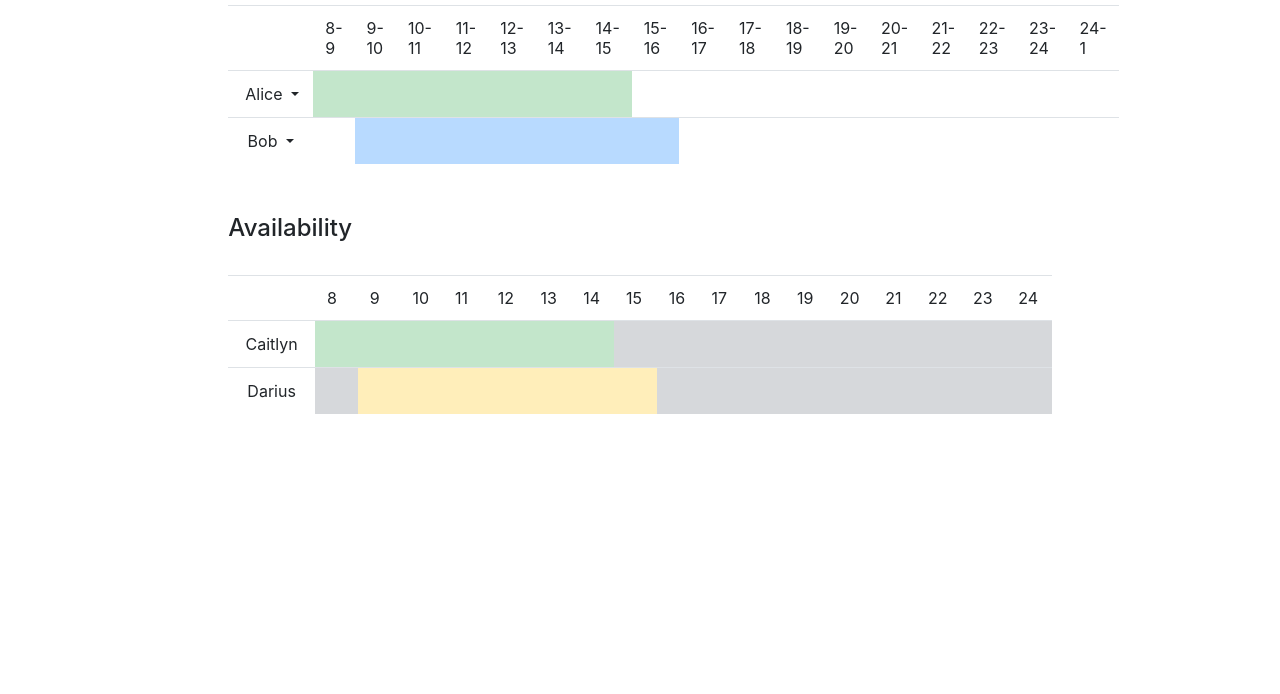
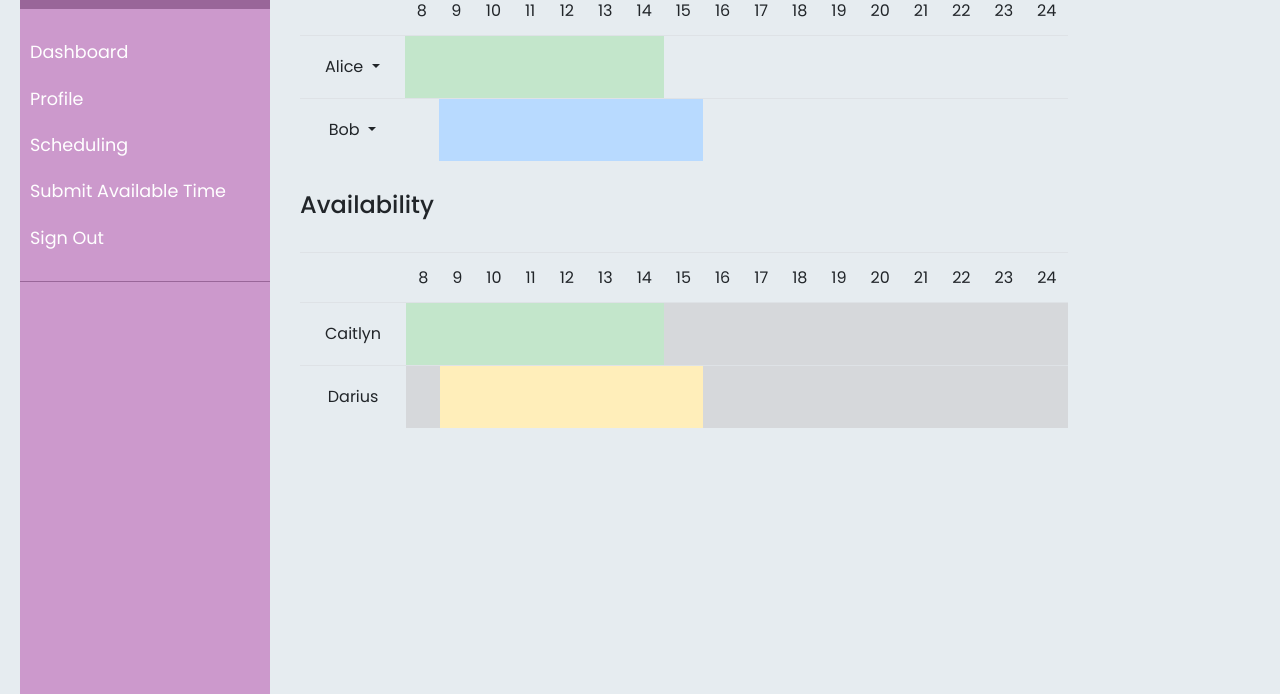
Before and after one commit to yqfangs/Time-To-Work, a plain HTML site: page Scheduling.html in a window 1280 px wide. Shown: the part 106-800 px from the top of the page. Drawn offline with nearby package versions, Linux system fonts and the light colour scheme.

Commit message:
add sidebar to schedul page

```diff
--- a/Scheduling.html
+++ b/Scheduling.html
@@ -6,35 +6,64 @@
 
     <link rel="stylesheet" href="https://stackpath.bootstrapcdn.com/bootstrap/4.3.1/css/bootstrap.min.css" integrity="sha384-ggOyR0iXCbMQv3Xipma34MD+dH/1fQ784/j6cY/iJTQUOhcWr7x9JvoRxT2MZw1T" crossorigin="anonymous">
     <link rel="stylesheet" type="text/css" href="Scheduling_style.css">
+    <link rel="stylesheet" type="text/css" href="sidebar.css">
   </head>
   <body>
+    <div class="wrapper">
 
-    <div class="container col-8">
+      <!-- sidebar -->
+      <nav id="sidebar">
+        <div class="sidebar-header">
+          <h3>TimeToWork Sidebar</h3>
+        </div>
+
+        <ul class="list-unstyled components">
+            <li>
+              <a href="dashboard.html">Dashboard</a>
+            </li>
+            <li>
+              <a href="profile.html">Profile</a>
+            </li>
+            <li>
+              <a href="Scheduling.html">Scheduling</a>
+            </li>
+            <li>
+              <a href="TimeAvail.html">Submit Available Time</a>
+            </li>
+            <li>
+              <a href="index.html">Sign Out</a>
+            </li>
+          </ul>
+      </nav>
+
+      <!-- Content -->
+      <div id="content">
+        <div class="shcedulebox" class="container col-8">
           <h4>Monday Schedule</h4>
           <br>
           <table class="table" id="scheduleTable">
             <tr>
               <td></td>
-          <td>8-9</td>
-          <td>9-10</td>
-          <td>10-11</td>
-          <td>11-12</td>
-          <td>12-13</td>
-          <td>13-14</td>
-          <td>14-15</td>
-          <td>15-16</td>
-          <td>16-17</td>
-          <td>17-18</td>
-          <td>18-19</td>
-          <td>19-20</td>
-          <td>20-21</td>
-          <td>21-22</td>
-          <td>22-23</td>
-          <td>23-24</td>
-          <td>24-1</td>
+              <td>8</td>
+              <td>9</td>
+              <td>10</td>
+              <td>11</td>
+              <td>12</td>
+              <td>13</td>
+              <td>14</td>
+              <td>15</td>
+              <td>16</td>
+              <td>17</td>
+              <td>18</td>
+              <td>19</td>
+              <td>20</td>
+              <td>21</td>
+              <td>22</td>
+              <td>23</td>
+              <td>24</td>
             </tr>
             <tr id="AliceShiftRow">
-          <td style="padding: 4px; max-width: 85px;" >
+              <td class="padandmax" >
                 <div class="dropdown">
                   <button class="btn btn-default btn-block dropdown-toggle" type="button" data-toggle="dropdown">
                     Alice
@@ -72,7 +101,7 @@
               <td></td>
             </tr>
             <tr id="BobShiftRow">
-          <td style="padding: 4px; max-width: 85px;">
+              <td class="padandmax">
                 <div class="dropdown">
                   <button class="btn btn-default btn-block dropdown-toggle" type="button" data-toggle="dropdown">
                     Bob
@@ -109,8 +138,9 @@
               <td></td>
               <td></td>
             </tr>
+
             <tr class="d-none" id="CaitlynShiftRow">
-          <td style="padding: 4px; max-width: 85px;" >
+              <td class="padandmax" >
                 <div class="dropdown">
                   <button class="btn btn-default btn-block dropdown-toggle" type="button" data-toggle="dropdown">
                     Caitlyn
@@ -148,7 +178,7 @@
               <td></td>
             </tr>
             <tr class="d-none" id="DariusShiftRow">
-          <td style="padding: 4px; max-width: 85px;">
+              <td class="padandmax">
                 <div class="dropdown">
                   <button class="btn btn-default btn-block dropdown-toggle" type="button" data-toggle="dropdown">
                     Darius
@@ -160,8 +190,8 @@
                         <input type="number" class="form-control form-control-sm scheduleStartTimeInput" placeholder="9">
                         <label>End Time</label>
                         <input type="number" class="form-control form-control-sm scheduleEndTimeInput" placeholder="16">
-                    <button class="btn btn-primary btn-sm scheduleSubmitButton" type="button" style="margin-top: 5px;">Update</button>
-                    <button class="btn btn-danger btn-sm scheduleRemoveButton" type="button" style="margin-top: 5px;">Remove</button>
+                        <button class="btn btn-primary btn-sm scheduleSubmitButton" type="button" class="mtop">Update</button>
+                        <button class="btn btn-danger btn-sm scheduleRemoveButton" type="button" class="mtop">Remove</button>
                       </div>
                     </form>
                   </div>
@@ -187,7 +217,7 @@
             </tr>
           </table>
         </div>
-    <div class="container col-8">
+        <div class="shcedulebox" class="container col-8">
           <h4>Availability</h4>
           <br>
           <table class="table" id="AvailTable">
@@ -212,7 +242,7 @@
               <td>24</td>
             </tr>
             <tr class="d-none" id="AliceAvailRow">
-          <td style="padding: 4px; max-width: 85px;">
+              <td class="padandmax">
                 <button class="btn btn-default btn-block selectAvailButton" data-toggle="modal" data-target="#selectAvailModal">
                   Alice
                 </button>
@@ -236,7 +266,7 @@
               <td class='table-secondary'></td>
             </tr>
             <tr class="d-none" id="BobAvailRow">
-          <td style="padding: 4px;">
+              <td class="pad4">
                 <button class="btn btn-default btn-block selectAvailButton" data-toggle="modal" data-target="#selectAvailModal">
                   Bob
                 </button>
@@ -260,7 +290,7 @@
               <td class='table-secondary'></td>
             </tr>
             <tr id="CaitlynAvailRow">
-          <td style="padding: 4px; max-width: 85px;">
+              <td class="padandmax">
                 <button class="btn btn-default btn-block selectAvailButton" data-toggle="modal" data-target="#selectAvailModal">
                   Caitlyn
                 </button>
@@ -284,7 +314,7 @@
               <td class='table-secondary'></td>
             </tr>
             <tr id="DariusAvailRow">
-          <td style="padding: 4px;">
+              <td class="pad4">
                 <button class="btn btn-default btn-block selectAvailButton" data-toggle="modal" data-target="#selectAvailModal">
                   Darius
                 </button>
@@ -309,7 +339,6 @@
             </tr>
           </table>
         </div>
-
         <div class="modal fade" id="selectAvailModal">
           <div class="modal-dialog modal-dialog-centered">
             <div class="modal-content">
@@ -328,6 +357,10 @@
             </div>
           </div>
         </div>
+      </div>
+    </div>
+
+
 
     <script type="text/javascript" src="Scheduling.js"></script>
     <script src="https://code.jquery.com/jquery-3.3.1.slim.min.js" integrity="sha384-q8i/X+965DzO0rT7abK41JStQIAqVgRVzpbzo5smXKp4YfRvH+8abtTE1Pi6jizo" crossorigin="anonymous"></script>
--- a/Scheduling_style.css
+++ b/Scheduling_style.css
@@ -6,3 +6,14 @@ td {
 .container {
   margin-top: 50px;
 }
+
+.padamdmax{
+  padding: 4px;
+  max-width: 85px;
+}
+
+.pad4{
+  padding: 4px;
+}
+
+}
--- a/sidebar.css
+++ b/sidebar.css
@@ -4,8 +4,11 @@
 
 body {
     background-color: #e6ecf0;
+    margin-left: 20px;
+    margin-right: 20px;
     font-family: "Helvetica Neue", Helvetica, sans-serif;
     font-family: 'Poppins', sans-serif;
+    position: relative;
 }
 
 .wrapper {
@@ -52,7 +55,6 @@ a, a:hover, a:focus {
 }
 
 #sidebar {
-    /* don't forget to add all the previously mentioned styles here too */
     background: #CC99CC;
     color: #fff;
     transition: all 0.3s;
@@ -95,5 +97,5 @@ ul ul a {
 
 .shcedulebox{
 	margin-left: 30px;
-	margin-top: 30px
+	margin-top: 30px;
 }
```
Lines whose indentation alone changed are shown as unchanged.
